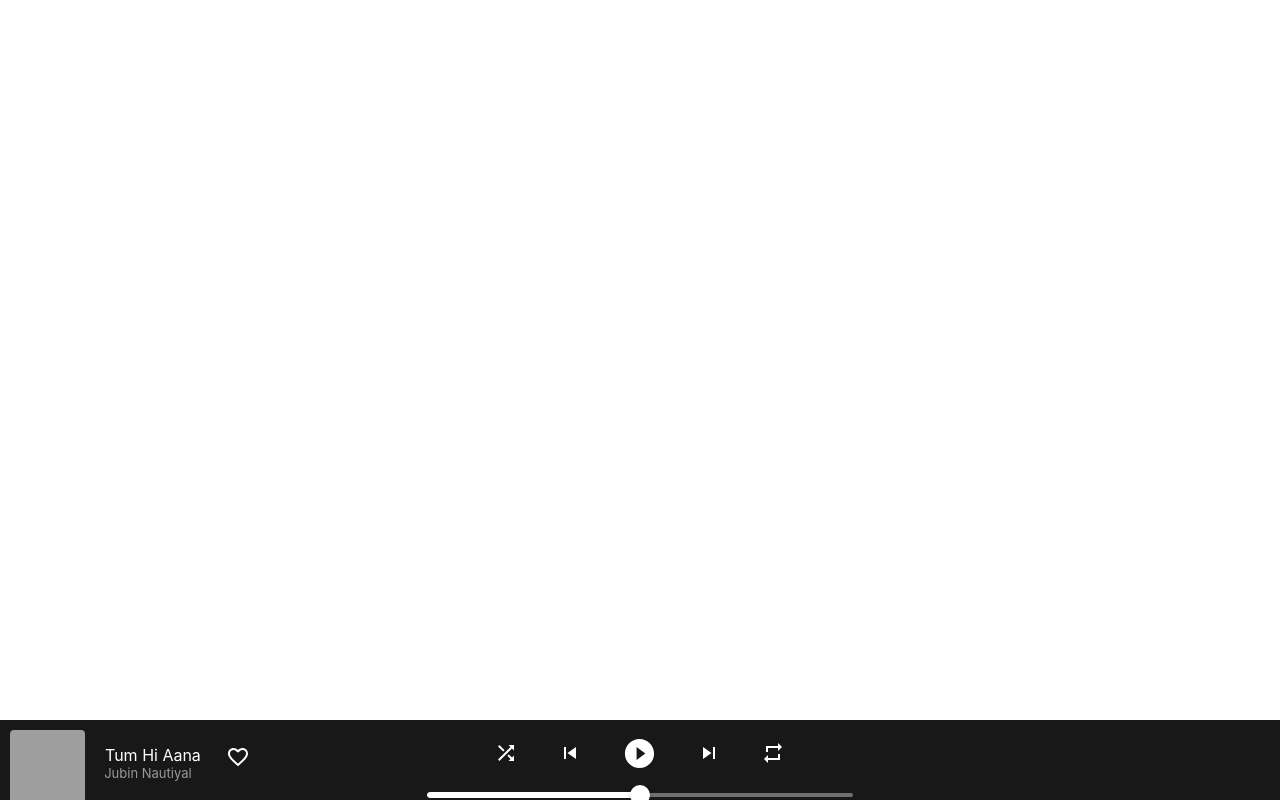
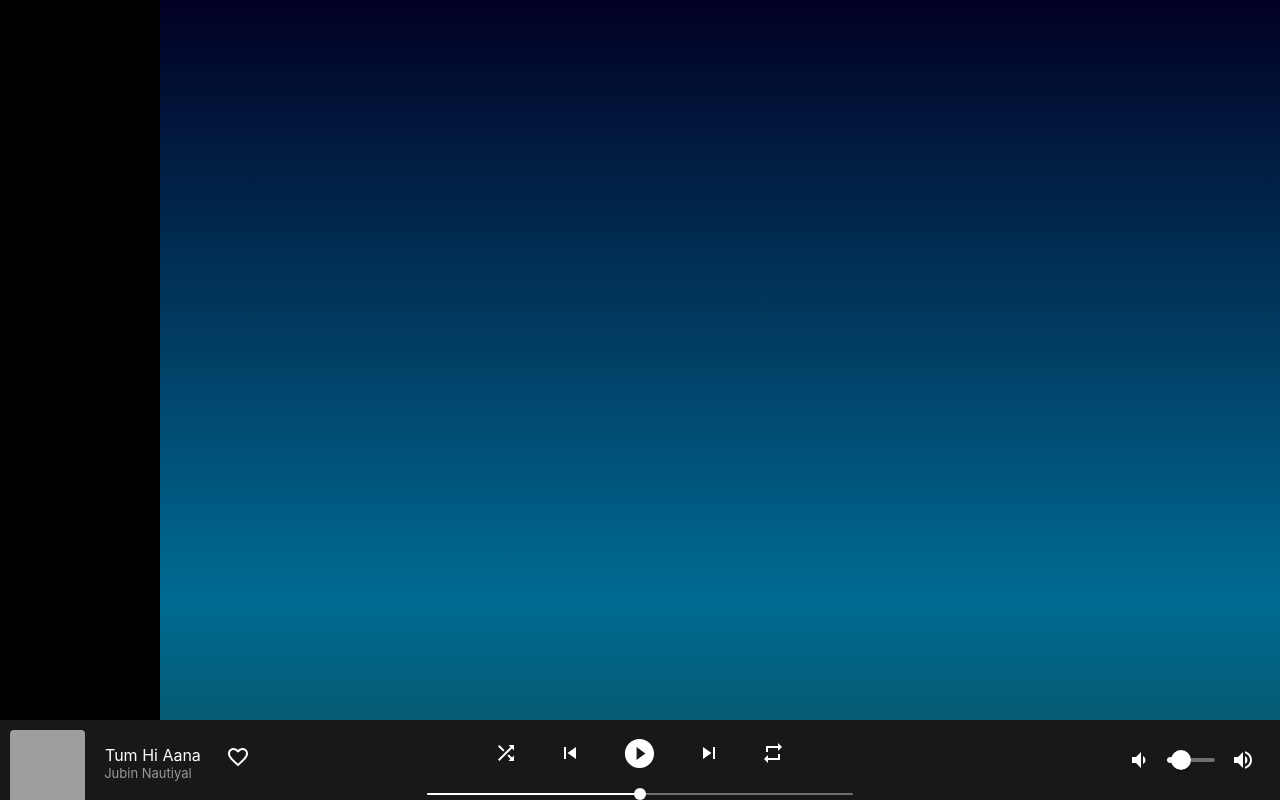
Before and after one commit to vaibhavkaushik/spotify-frontend, a React (Create React App) app: page / in a window 1280 px wide. Built offline with nearby package versions, Linux system fonts and the light colour scheme; grey boxes are pictures that could not be loaded.

Commit message:
upper layout design

```diff
--- a/src/components/Home.css
+++ b/src/components/Home.css
@@ -1,63 +1,10 @@
-.song_nav_bar{
-    background-color: #181818 !important;
-    position: fixed;
-    bottom: 0;
-    left: 0;
-    right: 0;
-    height: 10vh !important;
+.left_menu {
+    background-color: black;
+    height: 100vh;
 }
 
-.song_controls {
-    display: flex;
-    justify-content: center;
-    align-items: center;
-    max-height: 50px;
-    margin-top: 10px;
-
+.right_page {
+    background: rgb(2,0,36);
+    background: linear-gradient(180deg, rgba(2,0,36,1) 0%, rgba(0,107,147,1) 75%, rgba(9,78,92,1) 100%);
+    height: 100vh;
 }
-
-.all_icons {
-    display: flex;
-}
-
-.song_play {
-    color: white;
-    padding : 20px;
-}
-
-.song_other {
-    padding-top: 25px;
-}
-
-.song_slider {
-    color: white !important;
-}
-
-.song_details {
-    color: white;
-}
-
-
-.song_info {
-    display: flex;
-}
-
-.song_artist {
-    font-size: small;
-    color: #999999;
-}
-
-.song_name {
-    padding-left: 10px;
-    padding-top: 25px;
-}
-
-.song_image {
-    padding : 10px;
-}
-
-.song_reaction {
-    padding-left: 25px;
-    padding-top: 25px;
-    color: white;
-}
--- a/src/components/Home.js
+++ b/src/components/Home.js
@@ -1,89 +1,24 @@
 import React from 'react'
-import BottomNavigation from '@mui/material/BottomNavigation';
-import './Home.css'
-import { Favorite, FavoriteBorder, PauseCircleFilled, PlayCircleFilled, Repeat, Shuffle, SkipNext, SkipPrevious } from '@mui/icons-material';
-import { Avatar, Grid, Slider } from '@mui/material';
-import { color } from '@mui/system';
-import { red } from '@mui/material/colors';
-
-
-
+import NavBar from './NavBar'
+import {Grid} from '@mui/material';
+import './Home.css';
 
 function Home() {
-
-  const [flag, setFlag] = React.useState(true);
-  const [play, setPlay] = React.useState(true);
-
-  const handleClick = () => {
-    setFlag(!flag);
-  };
-
-  const playPause = () => {
-    setPlay(!play);
-  };
-
   return (
     <div>
+        <Grid container>
+            <Grid item xs={1.5} >
+                <div className='left_menu'>
 
-        {/* Bottom player navigatior*/}
-        <div>
-            <BottomNavigation className='song_nav_bar'>
-                <Grid container>
-                    <Grid item xs={4}>
+                </div>
+            </Grid>
+            <Grid item xs={10.5} >
+                <div className='right_page'>
 
-                        <div className='left_container'>
-                            <div className='song_info'>
-                                    <div className='song_image'>
-                                        <Avatar  sx={{ width: 75, height: 75 }} src='https://upload.wikimedia.org/wikipedia/en/1/1b/Tum_Hi_Aana.jpg' variant='rounded' />
-                                    </div>
-                                    <div className='song_details'>
-                                        <div className='song_name'>
-                                            Tum Hi Aana
-                                        </div>
-                                        <div className='song_artist'>
-                                            Jubin Nautiyal
-                                        </div>
-                                    </div>
-                                    <div className='song_reaction'>
-                                            {
-                                                flag ? <FavoriteBorder onClick={handleClick}/> : <Favorite onClick={handleClick} sx={{color:red[500]}}/>
-                                            }
-                                    </div>
-                            </div>
-                        </div>
-                    </Grid>
-                    <Grid item xs={4}>
-                        <div className='song_controls'>
-                            <div className='all_icons'>
-                                <div>
-                                    <Shuffle className='song_play song_other'   />
-                                </div>
-                                <div>
-                                    <SkipPrevious className='song_play song_other' />
-                                </div>
-                                <div>
-                                    { play ? <PlayCircleFilled onClick={playPause} className='song_play' fontSize='large'/> : <PauseCircleFilled onClick={playPause} className='song_play' fontSize='large'/> }
-                                </div>
-                                <div>
-                                    <SkipNext className='song_play song_other'/>
-                                </div>
-                                <div>
-                                    <Repeat className='song_play song_other'/>
-                                </div>
-                            </div>
-                        </div>
-                        <div>
-                                <Slider defaultValue={50} className='song_slider' size='medium' aria-label="Default" valueLabelDisplay="auto" />
-                        </div>
-                    </Grid>
-                    <Grid item xs={4}>
-
-                    </Grid>
-
-                </Grid>
-
-            </BottomNavigation>
-        </div>
+                </div>
+            </Grid>
+        </Grid>
+        <NavBar/>
     </div>
   )
 }
--- /dev/null
+++ b/src/components/NavBar.css
@@ -0,0 +1,75 @@
+.song_nav_bar{
+    background-color: #181818 !important;
+    position: fixed;
+    bottom: 0;
+    left: 0;
+    right: 0;
+    height: 10vh !important;
+}
+
+.song_controls {
+    display: flex;
+    justify-content: center;
+    align-items: center;
+    max-height: 50px;
+    margin-top: 10px;
+
+}
+
+.all_icons {
+    display: flex;
+}
+
+.song_play {
+    color: white;
+    padding : 20px;
+}
+
+.song_other {
+    padding-top: 25px;
+}
+
+.song_slider {
+    color: white !important;
+    padding-top: 20px;
+}
+
+.song_details {
+    color: white;
+}
+
+
+.song_info {
+    display: flex;
+}
+
+.song_artist {
+    font-size: small;
+    color: #999999;
+}
+
+.song_name {
+    padding-left: 10px;
+    padding-top: 25px;
+}
+
+.song_image {
+    padding : 10px;
+}
+
+.song_reaction {
+    padding-left: 25px;
+    padding-top: 25px;
+    color: white;
+}
+
+.volume_icon {
+    color: white;
+}
+
+.volume_controls {
+    max-width:30%;
+    margin-left: auto;
+    margin-right: 0;
+    padding: 25px;
+}
--- /dev/null
+++ b/src/components/NavBar.js
@@ -0,0 +1,99 @@
+import React from 'react'
+import BottomNavigation from '@mui/material/BottomNavigation';
+import './NavBar.css'
+import { Favorite, FavoriteBorder, PauseCircleFilled, PlayCircleFilled, Repeat, Shuffle, SkipNext, SkipPrevious, VolumeDown, VolumeUp } from '@mui/icons-material';
+import { Avatar, Grid, Slider, Stack } from '@mui/material';
+import { red } from '@mui/material/colors';
+
+function NavBar() {
+
+    const [flag, setFlag] = React.useState(true);
+    const [play, setPlay] = React.useState(true);
+    const [value, setValue] = React.useState(30);
+
+    const handleChange = (event, newValue) => {
+      setValue(newValue);
+    };
+
+    const handleClick = () => {
+      setFlag(!flag);
+    };
+
+    const playPause = () => {
+      setPlay(!play);
+    };
+
+  return (
+    <div>
+        {/* Bottom player navigatior*/}
+        <div>
+            <BottomNavigation className='song_nav_bar'>
+                <Grid container>
+                    <Grid item xs={4}>
+
+                        <div className='left_container'>
+                            <div className='song_info'>
+                                    <div className='song_image'>
+                                        <Avatar  sx={{ width: 75, height: 75 }} src='https://upload.wikimedia.org/wikipedia/en/1/1b/Tum_Hi_Aana.jpg' variant='rounded' />
+                                    </div>
+                                    <div className='song_details'>
+                                        <div className='song_name'>
+                                            Tum Hi Aana
+                                        </div>
+                                        <div className='song_artist'>
+                                            Jubin Nautiyal
+                                        </div>
+                                    </div>
+                                    <div className='song_reaction'>
+                                            {
+                                                flag ? <FavoriteBorder onClick={handleClick}/> : <Favorite onClick={handleClick} sx={{color:red[500]}}/>
+                                            }
+                                    </div>
+                            </div>
+                        </div>
+                    </Grid>
+                    <Grid item xs={4}>
+                        <div className='song_controls'>
+                            <div className='all_icons'>
+                                <div>
+                                    <Shuffle className='song_play song_other'   />
+                                </div>
+                                <div>
+                                    <SkipPrevious className='song_play song_other' />
+                                </div>
+                                <div>
+                                    { play ? <PlayCircleFilled onClick={playPause} className='song_play' fontSize='large'/> : <PauseCircleFilled onClick={playPause} className='song_play' fontSize='large'/> }
+                                </div>
+                                <div>
+                                    <SkipNext className='song_play song_other'/>
+                                </div>
+                                <div>
+                                    <Repeat className='song_play song_other'/>
+                                </div>
+                            </div>
+                        </div>
+                        <div>
+                                <Slider defaultValue={50} className='song_slider' size='small' aria-label="Default" valueLabelDisplay="auto" />
+                        </div>
+                    </Grid>
+                    <Grid item xs={4}>
+                        <div className='right_container'>
+                            <div className='volume_controls'>
+                                <Stack spacing={2} direction="row" sx={{ mb: 1 }} alignItems="center">
+                                    <VolumeDown className='volume_icon' />
+                                        <Slider className='song_slider' aria-label="Volume" value={value} onChange={handleChange} />
+                                    <VolumeUp  className='volume_icon' />
+                                </Stack>
+                            </div>
+                        </div>
+                    </Grid>
+
+                </Grid>
+
+            </BottomNavigation>
+        </div>
+    </div>
+  )
+}
+
+export default NavBar
```
Also changed, not shown: src/components/left_menu.js (added, +9 -0 lines), src/components/left_menu.css (added).
